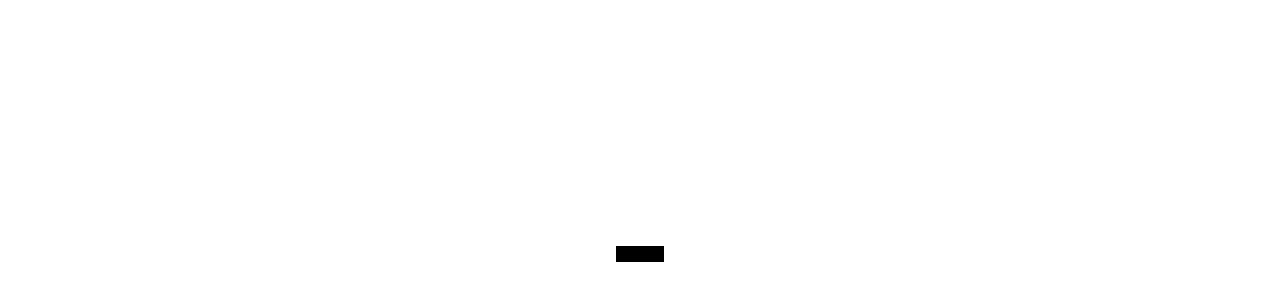
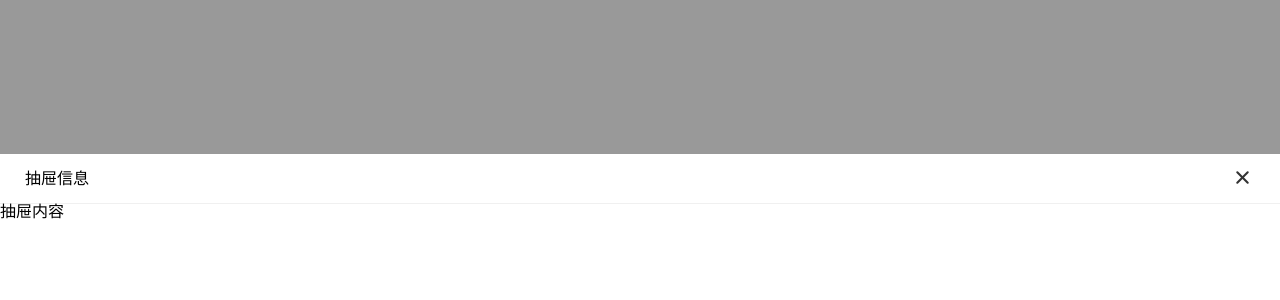
Before and after one commit to shanlihang/wldz-ui, a Vue app: page / in a window 1280 px wide. Shown: the part 146-446 px from the top of the page. Built offline with nearby package versions, Linux system fonts and the light colour scheme.

Commit message:
抽屉的方位设置

```diff
--- /dev/null
+++ b/src/components/feedback/WlDrawer.vue
@@ -0,0 +1,88 @@
+<script setup lang="ts">
+import WlSvgResource from '../base/WlSvgResource.vue'
+import {ref,reactive,onMounted} from 'vue'
+interface DrawerOptions{
+    width?:number|string,
+    height?:number|string,
+}
+
+const props = withDefaults(defineProps<DrawerOptions>(),{
+    width:'100%',
+    height:'500px'
+})
+
+const top = reactive<DrawerOptions>({
+    width:props.width,
+    height:props.height,
+    top:0,
+})
+
+const bottom = reactive<DrawerOptions>({
+    width:props.width,
+    height:props.height,
+    bottom:0
+})
+
+const left = reactive<DrawerOptions>({
+    width:props.width,
+    height:props.height,
+    left:0
+})
+
+const right = reactive<DrawerOptions>({
+    width:props.width,
+    height:props.height,
+    right:0
+})
+
+const style = ref()
+
+
+//关闭抽屉事件
+const closeDrawer = () => {
+
+}
+
+onMounted(() => {
+
+    style.value = bottom
+})
+</script>
+
+<template>
+    <div class="drawer">
+        <div class="inner" :style="style">
+            <div class="title">
+                <p>抽屉信息</p>
+                <WlSvgResource src="/src/assets/close.svg" width="25" height="25" @click="closeDrawer" />
+            </div>
+            <div class="content">
+                <slot>抽屉内容</slot>
+            </div>
+        </div>
+    </div>
+</template>
+
+<style scoped>
+.drawer{
+    width: 100%;
+    height: 100%;
+    position: relative;
+    background-color: rgba(0, 0, 0, .4);
+}
+.drawer .inner{
+    background-color: #fff;
+    position: absolute;
+}
+.drawer .title{
+    box-sizing: border-box;
+    padding: 0 25px;
+    width: 100%;
+    height: 50px;
+    display: flex;
+    justify-content: space-between;
+    align-items: center;
+    border-bottom: 1px solid #F0F0F0;
+
+}
+</style>
--- a/src/views/ShowView.vue
+++ b/src/views/ShowView.vue
@@ -1,10 +1,10 @@
 <script setup lang="ts">
-import WlMenu from '../components/navigation/WlMenu.vue'
+import WlDrawer from '../components/feedback/WlDrawer.vue'
 </script>
 
 <template>
     <div class="showView">
-        <WlMenu></WlMenu>
+        <WlDrawer/>
     </div>
 
 </template>
@@ -13,8 +13,5 @@ import WlMenu from '../components/navigation/WlMenu.vue'
 .showView{
     width: 100%;
     height: 100%;
-    display: flex;
-    justify-content: center;
-    align-items: center;
 }
 </style>
```
